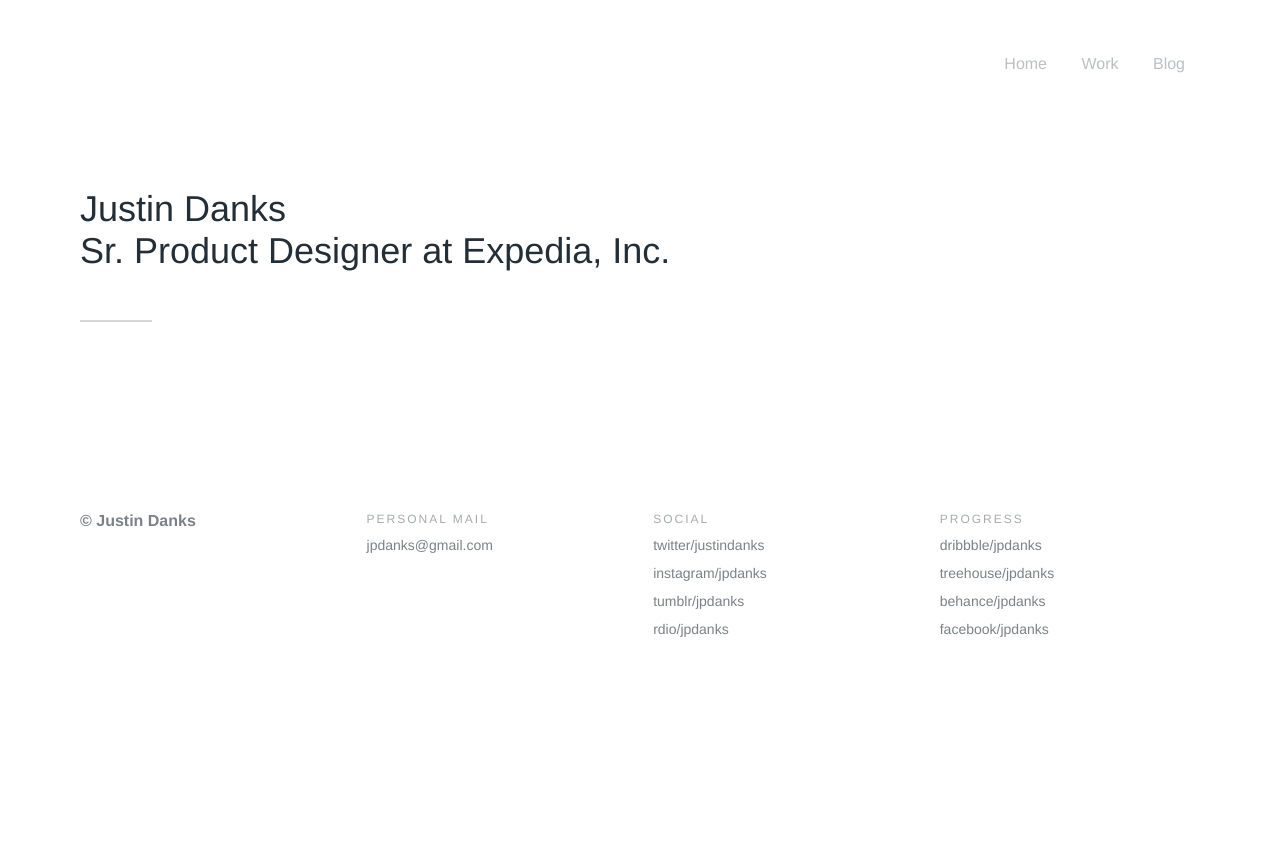
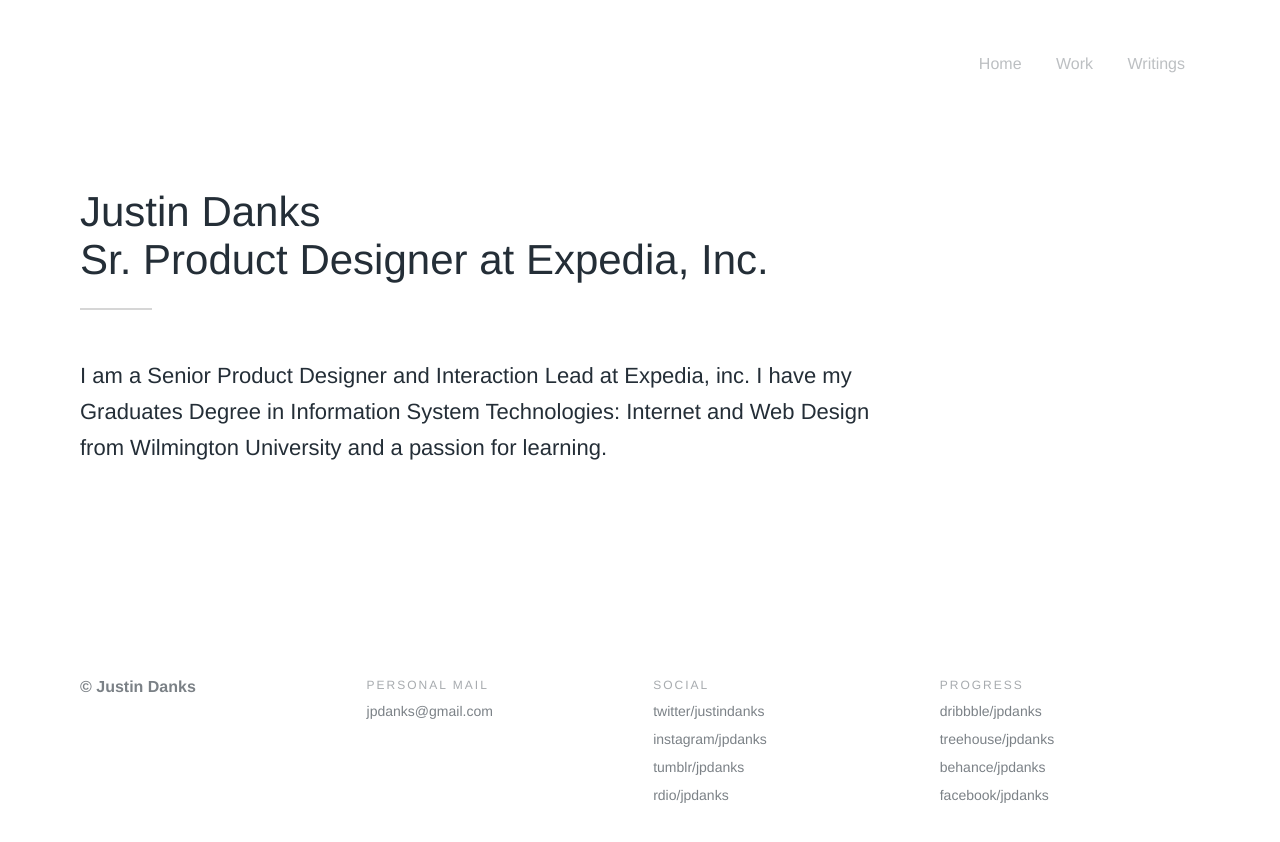
Before and after one commit to jpdanks/jpdanks.github.io, a Jekyll site: the page built from index.html, in a window 1280 px wide. Shown: the top 842 px of the page. Built offline with Jekyll 4.4.1, drawn with Linux system fonts in a browser that asks for light colours.

Commit message:
New titling pattern

```diff
--- a/_config.yml
+++ b/_config.yml
@@ -1,2 +1,2 @@
 name: Justin Danks
-pygments: true
+highlighter: pygments
--- a/_layouts/default.html
+++ b/_layouts/default.html
@@ -25,7 +25,7 @@
                     <a class="extra" href="/work.html">Work</a>
                   </li>
                   <li>
-                    <a class="extra" href="/blog.html">Blog</a>
+                    <a class="extra" href="/blog.html">Writings</a>
                   </li>
                 </ul>
               </nav>
--- a/css/style.css
+++ b/css/style.css
@@ -447,14 +447,25 @@ main {
   .page-title h1 {
     margin: 0;
     font-weight: 400;
-    font-size: 2.25rem; }
+    font-size: 2.625rem; }
     .page-title h1:after {
       content: " ";
       background: #D6D6D6;
       width: 4.5rem;
       display: block;
       height: 0.125rem;
-      margin-top: 3rem; }
+      margin-top: 1.5rem; }
+
+.title-desc {
+  margin-top: 3rem;
+  float: left;
+  display: block;
+  margin-right: 2.35765%;
+  width: 74.41059%;
+  font-size: 1.375rem;
+  line-height: 2.25rem; }
+  .title-desc:last-child {
+    margin-right: 0; }
 
 .page-hero {
   float: left;
--- a/index.html
+++ b/index.html
@@ -16,6 +16,11 @@ title: Homepage
 		<div class="page-title">
 			<h1>Justin Danks <br/>Sr. Product Designer at Expedia, Inc. </h1>
 		</div>
+		<p class="title-desc">
+			I am a Senior Product Designer and Interaction Lead at Expedia, inc.
+			I have my Graduates Degree in Information System Technologies: Internet
+			and Web Design from Wilmington University and a passion for learning.
+		</p>
 	</div>
 	<article class="">
 
--- a/scss/style.scss
+++ b/scss/style.scss
@@ -1,6 +1,5 @@
 
-@import "bourbon/bourbon";
-@import "neat/neat";
+@import "bourbon", "neat";
 
 @import
 	"components/normalize",
```
Also changed, not shown: scss/components/_layouts.scss (+8 -2 lines), 10 other files.
